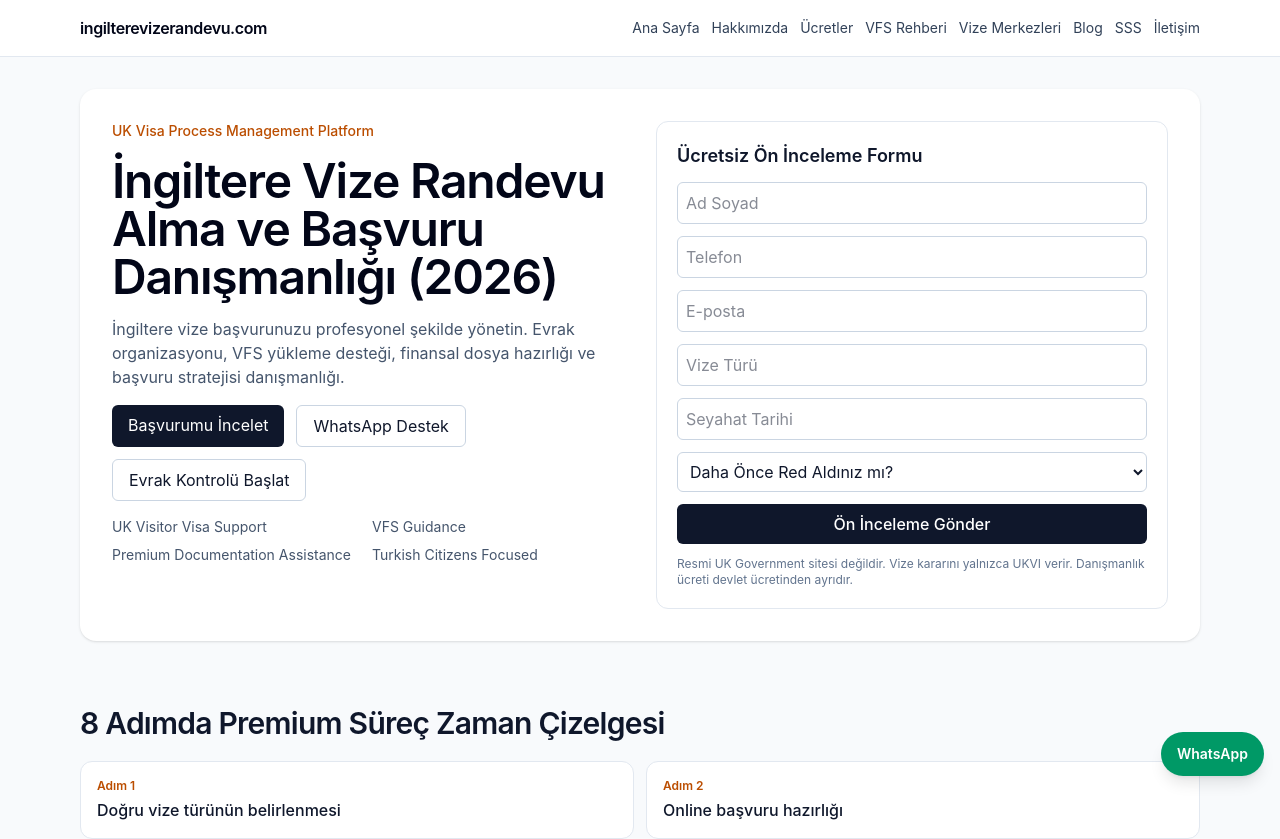
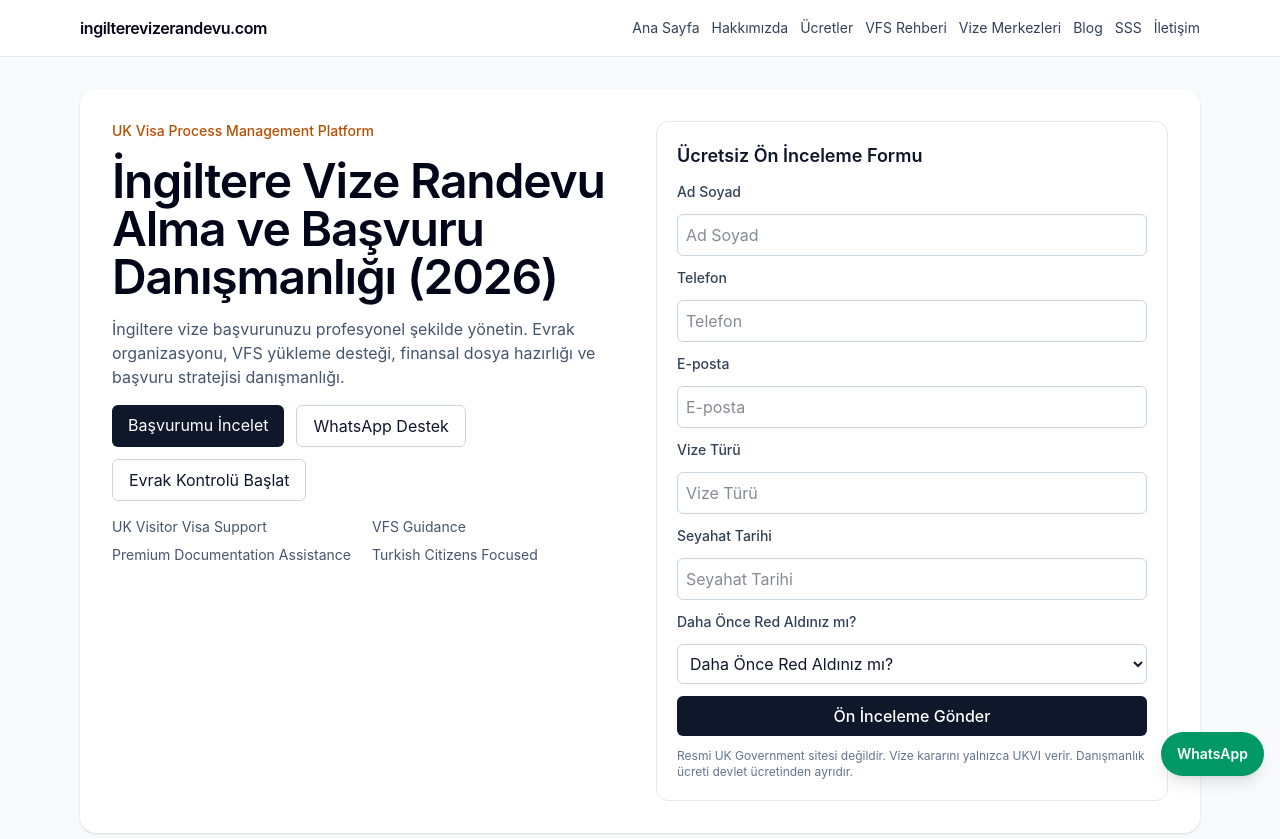
Before and after one commit to digiroiio-lgtm/IngiltereVizeRandevu, a Next.js app: page / in a window 1280 px wide. Shown: the top 839 px of the page. Built offline with nearby package versions, Linux system fonts and the light colour scheme.

Commit message:
fix: improve form accessibility and submission semantics
Agent-Logs-Url: https://github.com/digiroiio-lgtm/IngiltereVizeRandevu/sessions/1860b85e-6514-4524-87ca-22566cf98dea

Co-authored-by: digiroiio-lgtm <246828247+digiroiio-lgtm@users.noreply.github.com>

```diff
--- a/src/app/page.tsx
+++ b/src/app/page.tsx
@@ -49,19 +49,37 @@ export default function Home() {
 
         <form className="space-y-3 rounded-xl border border-slate-200 p-5">
           <h2 className="text-lg font-semibold">Ücretsiz Ön İnceleme Formu</h2>
-          <input className="w-full rounded-md border border-slate-300 p-2" placeholder="Ad Soyad" />
-          <input className="w-full rounded-md border border-slate-300 p-2" placeholder="Telefon" />
-          <input className="w-full rounded-md border border-slate-300 p-2" placeholder="E-posta" />
-          <input className="w-full rounded-md border border-slate-300 p-2" placeholder="Vize Türü" />
-          <input className="w-full rounded-md border border-slate-300 p-2" placeholder="Seyahat Tarihi" />
-          <select className="w-full rounded-md border border-slate-300 p-2" defaultValue="">
+          <label className="block text-sm font-medium text-slate-700" htmlFor="homeAdSoyad">
+            Ad Soyad
+          </label>
+          <input id="homeAdSoyad" className="w-full rounded-md border border-slate-300 p-2" placeholder="Ad Soyad" />
+          <label className="block text-sm font-medium text-slate-700" htmlFor="homeTelefon">
+            Telefon
+          </label>
+          <input id="homeTelefon" className="w-full rounded-md border border-slate-300 p-2" placeholder="Telefon" />
+          <label className="block text-sm font-medium text-slate-700" htmlFor="homeEposta">
+            E-posta
+          </label>
+          <input id="homeEposta" className="w-full rounded-md border border-slate-300 p-2" placeholder="E-posta" />
+          <label className="block text-sm font-medium text-slate-700" htmlFor="homeVizeTuru">
+            Vize Türü
+          </label>
+          <input id="homeVizeTuru" className="w-full rounded-md border border-slate-300 p-2" placeholder="Vize Türü" />
+          <label className="block text-sm font-medium text-slate-700" htmlFor="homeSeyahatTarihi">
+            Seyahat Tarihi
+          </label>
+          <input id="homeSeyahatTarihi" className="w-full rounded-md border border-slate-300 p-2" placeholder="Seyahat Tarihi" />
+          <label className="block text-sm font-medium text-slate-700" htmlFor="homeRedDurumu">
+            Daha Önce Red Aldınız mı?
+          </label>
+          <select id="homeRedDurumu" className="w-full rounded-md border border-slate-300 p-2" defaultValue="">
             <option value="" disabled>
               Daha Önce Red Aldınız mı?
             </option>
             <option>Evet</option>
             <option>Hayır</option>
           </select>
-          <button type="button" className="w-full rounded-md bg-slate-900 py-2 font-medium text-white">
+          <button type="submit" className="w-full rounded-md bg-slate-900 py-2 font-medium text-white">
             Ön İnceleme Gönder
           </button>
           <p className="text-xs text-slate-500">
--- a/src/components/contact-form.tsx
+++ b/src/components/contact-form.tsx
@@ -1,19 +1,37 @@
 export function ContactForm() {
   return (
     <form className="space-y-3 rounded-xl border border-slate-200 bg-white p-5">
-      <input className="w-full rounded-md border border-slate-300 p-2" placeholder="Ad Soyad" />
-      <input className="w-full rounded-md border border-slate-300 p-2" placeholder="Telefon" />
-      <input className="w-full rounded-md border border-slate-300 p-2" placeholder="E-posta" />
-      <input className="w-full rounded-md border border-slate-300 p-2" placeholder="Vize Türü" />
-      <input className="w-full rounded-md border border-slate-300 p-2" placeholder="Seyahat Tarihi" />
-      <select className="w-full rounded-md border border-slate-300 p-2" defaultValue="">
+      <label className="block text-sm font-medium text-slate-700" htmlFor="adSoyad">
+        Ad Soyad
+      </label>
+      <input id="adSoyad" className="w-full rounded-md border border-slate-300 p-2" placeholder="Ad Soyad" />
+      <label className="block text-sm font-medium text-slate-700" htmlFor="telefon">
+        Telefon
+      </label>
+      <input id="telefon" className="w-full rounded-md border border-slate-300 p-2" placeholder="Telefon" />
+      <label className="block text-sm font-medium text-slate-700" htmlFor="eposta">
+        E-posta
+      </label>
+      <input id="eposta" className="w-full rounded-md border border-slate-300 p-2" placeholder="E-posta" />
+      <label className="block text-sm font-medium text-slate-700" htmlFor="vizeTuru">
+        Vize Türü
+      </label>
+      <input id="vizeTuru" className="w-full rounded-md border border-slate-300 p-2" placeholder="Vize Türü" />
+      <label className="block text-sm font-medium text-slate-700" htmlFor="seyahatTarihi">
+        Seyahat Tarihi
+      </label>
+      <input id="seyahatTarihi" className="w-full rounded-md border border-slate-300 p-2" placeholder="Seyahat Tarihi" />
+      <label className="block text-sm font-medium text-slate-700" htmlFor="redDurumu">
+        Daha Önce Red Aldınız mı?
+      </label>
+      <select id="redDurumu" className="w-full rounded-md border border-slate-300 p-2" defaultValue="">
         <option value="" disabled>
           Daha Önce Red Aldınız mı?
         </option>
         <option>Evet</option>
         <option>Hayır</option>
       </select>
-      <button type="button" className="w-full rounded-md bg-slate-900 py-2 text-white">
+      <button type="submit" className="w-full rounded-md bg-slate-900 py-2 text-white">
         Başvurumu Gönder
       </button>
       <p className="text-xs text-slate-500">
```
Also changed, not shown: tsconfig.json (+11 -3 lines).
